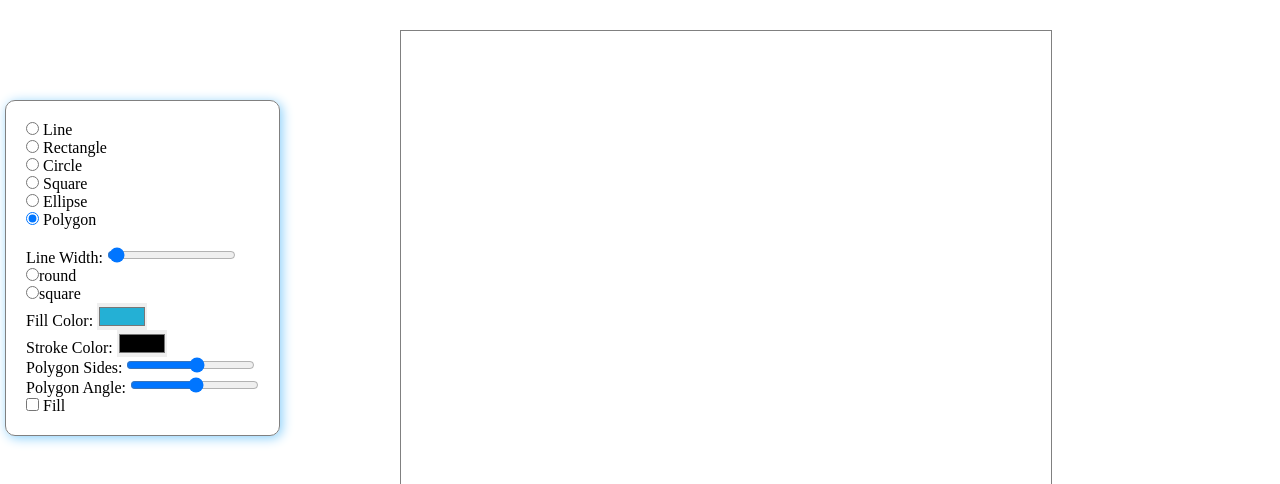
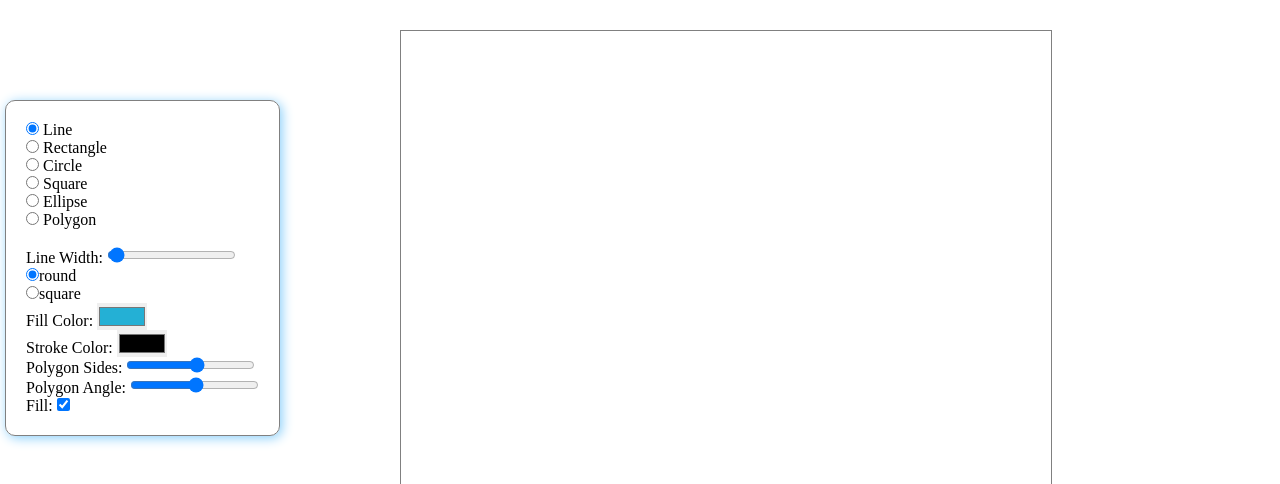
Before and after one commit to seangeleno/drawingApp, a plain HTML site: page index.html in a window 1280 px wide. Shown: the top 484 px of the page. Drawn offline with Linux system fonts and the light colour scheme.

Commit message:
fixed bug

```diff
--- a/index.html
+++ b/index.html
@@ -11,27 +11,29 @@
 
   <div class="controls">
     <p><input type="radio" name="shape" value="line" checked="checked"> Line</p>
-    <p><input type="radio" name="shape" value="rect" checked="checked"> Rectangle</p>
-    <p><input type="radio" name="shape" value="circle" checked="checked"> Circle</p>
-    <p><input type="radio" name="shape" value="square" checked="checked"> Square</p>
-    <p><input type="radio" name="shape" value="ellipse" checked="ellipse"> Ellipse</p>
-    <p><input type="radio" name="shape" value="polygon" checked="Polygon"> Polygon</p>
+    <p><input type="radio" name="shape" value="rect"> Rectangle</p>
+    <p><input type="radio" name="shape" value="circle"> Circle</p>
+    <p><input type="radio" name="shape" value="square"> Square</p>
+    <p><input type="radio" name="shape" value="ellipse"> Ellipse</p>
+    <p><input type="radio" name="shape" value="polygon"> Polygon</p>
     <br>
     <p><label for="">Line Width: <input id='lineWidth' type='range' step='1' min="1" max="200" value="4"</label></p>
 
 
-    <p><input name="lineCap" value="round" type='radio'>round</p>
+    <p><input name="lineCap" value="round" type='radio' checked="checked">round</p>
     <p><input name="lineCap" value="square" type='radio'>square</p>
 
-
+    <!-- color -->
     <p><label for="">Fill Color: <input id='fillColor' type='color' step='1' value="#24B0D5"</label></p>
     <p><label for="">Stroke Color: <input id='strokeColor' type='color' step='1' </label></p>
+
+    <!-- polygon sides -->
     <p><label for="">Polygon Sides: <input id='polygonSides' type='range' step='1' min="3" max="12"</label></p>
     <!-- pi * 8 = 22.5 -->
     <p><label for="">Polygon Angle: <input id='polygonAngle' type='range' step='22.5' min="3" max="90"</label></p>
-    <label for="fillBox" class="pure-checkbox">
-      <input id="fillBox" type="checkbox"> Fill
-        </label>
+
+    <!-- fill or no fill, you decide -->
+    <p><label>Fill: <input id='fillBox' type='checkbox' checked='checked'></label></p>
   </div>
 <!-- <img src="resources/edvard.jpg" alt="" id="logo" /> -->
 <canvas id="canvas" width="650" height="800"></canvas>
```
